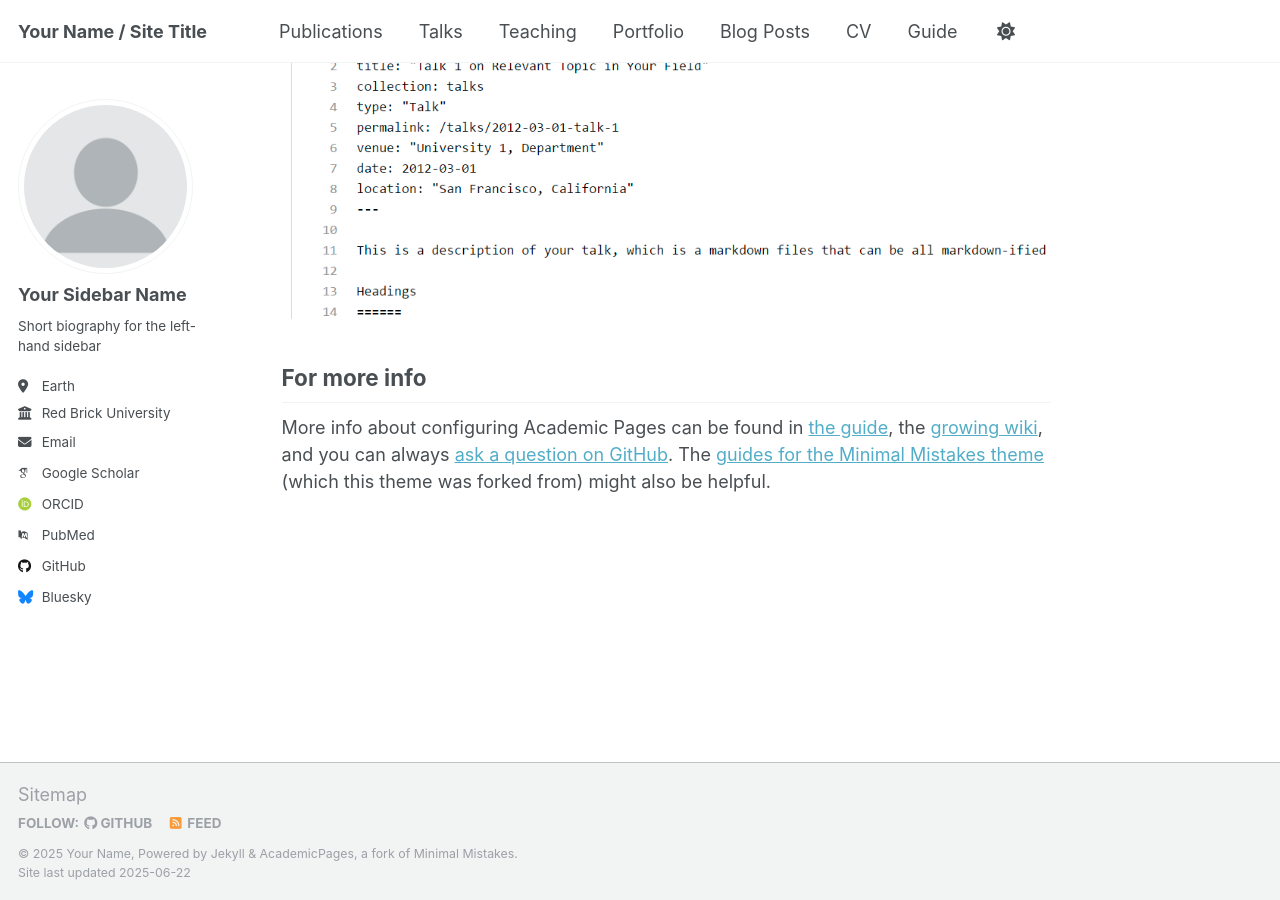
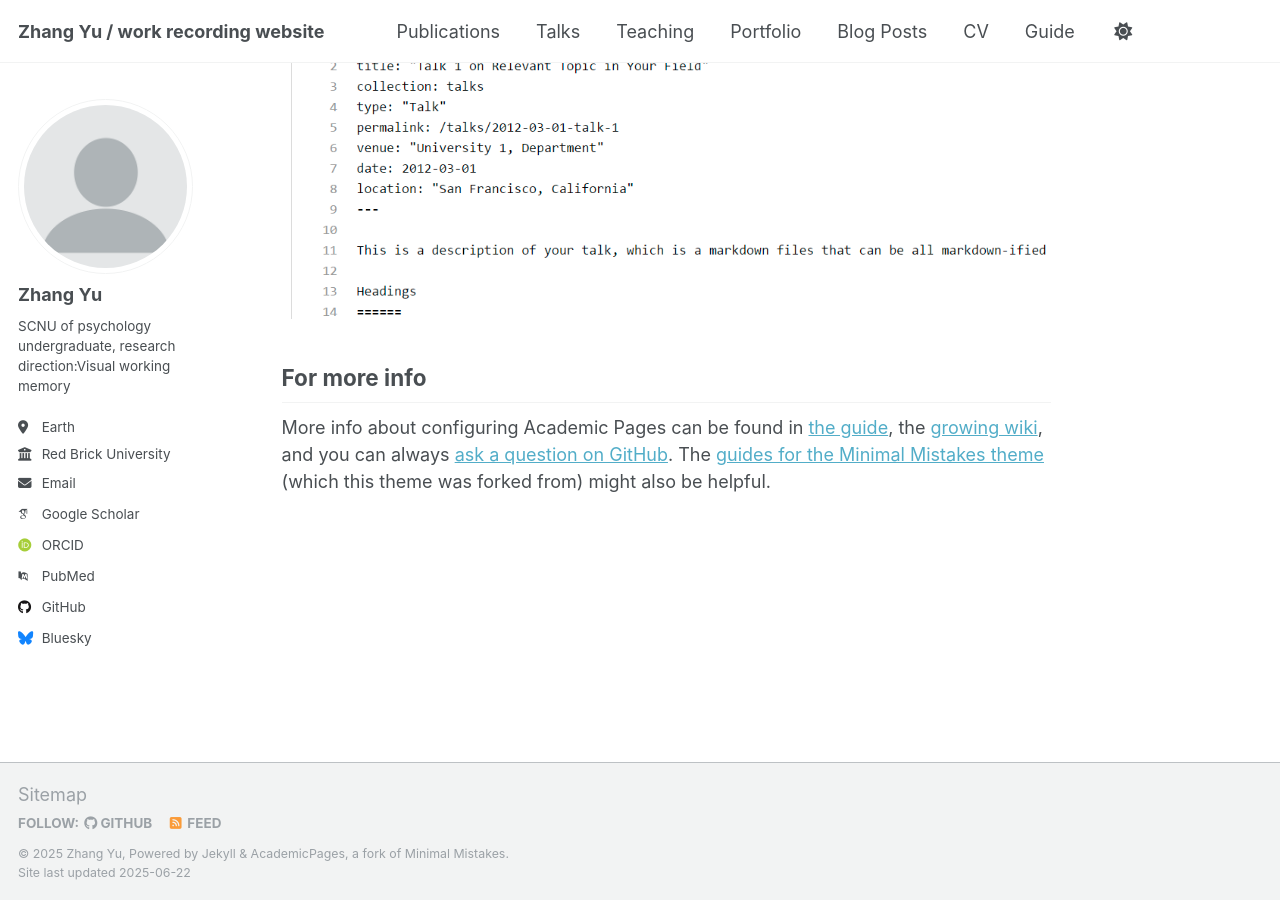
Before and after one commit to woskxny/Zhangyuu, a Jekyll site: the page built from _pages/about.md, in a window 1280 px wide and 900 px high, scrolled down 2636 px. Built offline with Jekyll 4.4.1, drawn with Linux system fonts in a browser that asks for light colours; some web fonts are replaced.

Commit message:
Update _config.yml

```diff
--- a/_config.yml
+++ b/_config.yml
@@ -9,11 +9,11 @@
 # Basic Site Settings
 locale                   : "en-US"
 site_theme               : "default"
-title                    : "Your Name / Site Title"
+title                    : "Zhang Yu / work recording website"
 title_separator          : "-"
-name                     : &name "Your Name"
-description              : &description "personal description"
-url                      : https://academicpages.github.io # the base hostname & protocol for your site e.g. "https://[your GitHub username].github.io" or if you already have some other page hosted on Github then use "https://[your GitHub username].github.io/[Your Repo Name]"
+name                     : &name "Zhang Yu"
+description              : &description "SCNU of psychology undergraduate"
+url                      : https://Zhangyuu.github.io # the base hostname & protocol for your site e.g. "https://[your GitHub username].github.io" or if you already have some other page hosted on Github then use "https://[your GitHub username].github.io/[Your Repo Name]"
 baseurl                  : "" # the subpath of your site, e.g. "/blog"
 repository               : "academicpages/academicpages.github.io"
 
@@ -23,13 +23,13 @@ repository               : "academicpages/academicpages.github.io"
 author:
   # Biographic information
   avatar           : "profile.png"
-  name             : "Your Sidebar Name"
+  name             : "Zhang Yu"
   pronouns         : # example: "she/her"
-  bio              : "Short biography for the left-hand sidebar"
+  bio              : "SCNU of psychology undergraduate, research direction:Visual working memory"
   location         : "Earth"
   employer         : "Red Brick University"
   uri              : # URL
-  email            : "none@example.org"
+  email            : "20222931061@m.scnu.edu.cn"
 
   # Academic websites
   academia         : # URL
@@ -93,7 +93,7 @@ future                   : true
 read_more                : "disabled" # if enabled, adds "Read more" links to excerpts
 talkmap_link             : false      #change to true to add link to talkmap on talks page
 comments:
-  provider               : # false (default), "disqus", "discourse", "facebook", "google-plus", "staticman", "custom"
+  provider               :  false (default)
   disqus:
     shortname            :
   discourse:
```
